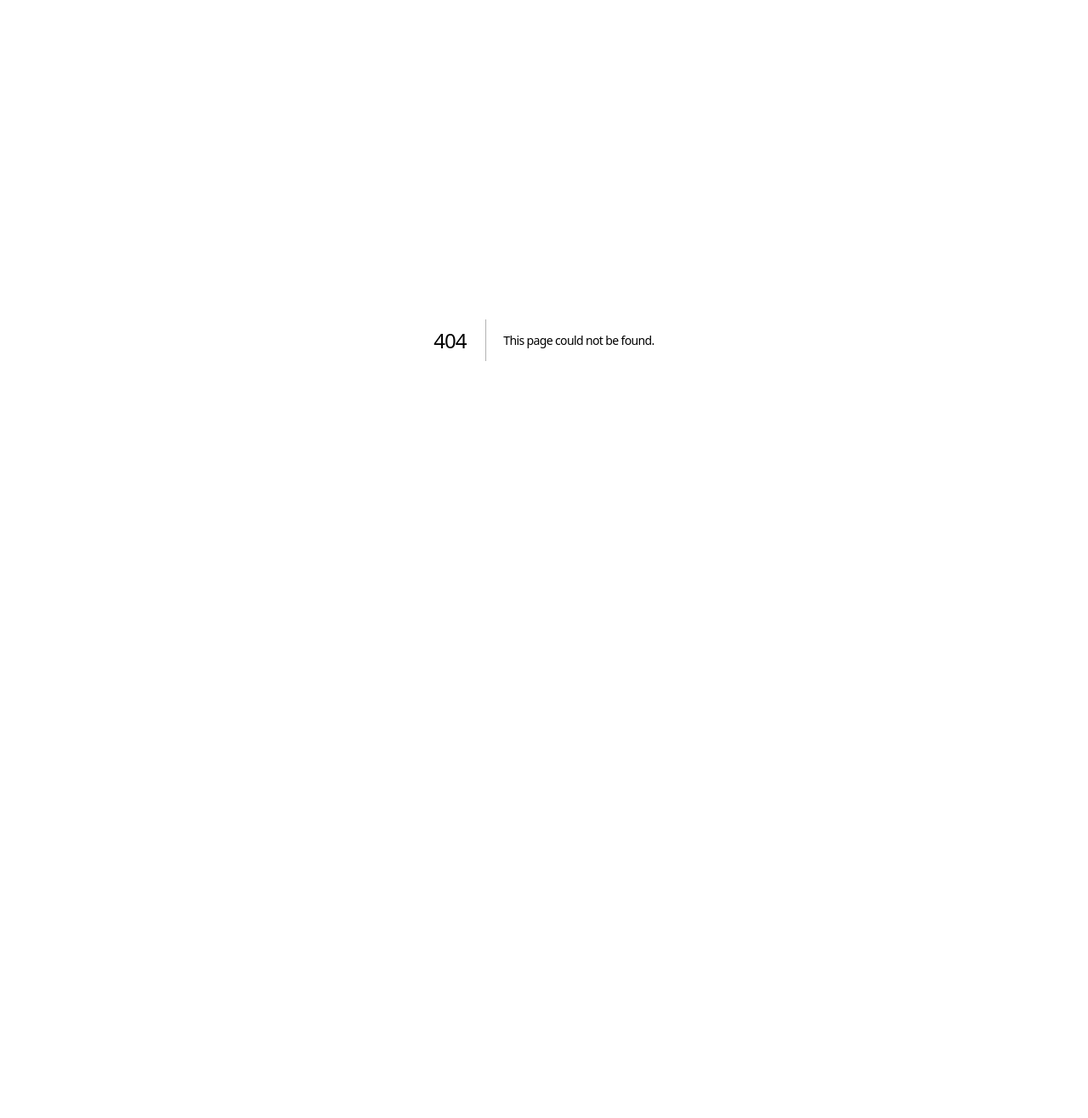
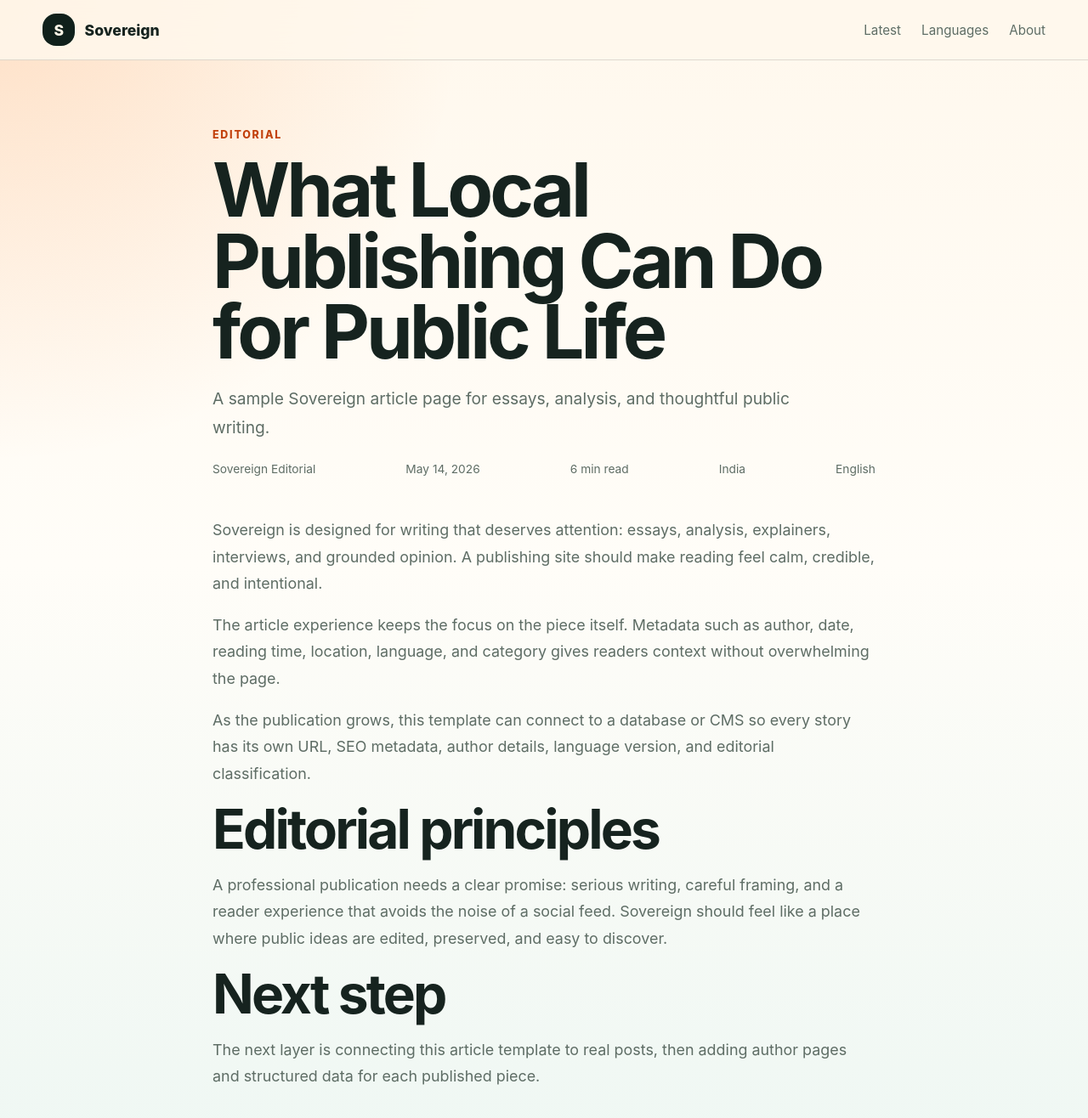
Before and after one commit to SovereignBharat/Sovereign, a Next.js app in the folder apps/web/: page /articles/1 in a window 1280 px wide. Before the commit this address had no page. Shown: the top 1316 px of the page at 85% size. Before the commit the page ends 800 px from the top, so only its background shows below. Built offline with nearby package versions, Linux system fonts and the light colour scheme.

Commit message:
Add professional article page template

```diff
--- /dev/null
+++ b/apps/web/app/articles/[slug]/page.tsx
@@ -0,0 +1,92 @@
+import type { Metadata } from "next";
+
+const article = {
+  title: "What Local Publishing Can Do for Public Life",
+  subtitle:
+    "A sample Sovereign article page for essays, analysis, and thoughtful public writing.",
+  author: "Sovereign Editorial",
+  date: "May 14, 2026",
+  readTime: "6 min read",
+  location: "India",
+  language: "English",
+  category: "Editorial",
+};
+
+export const metadata: Metadata = {
+  title: article.title,
+  description: article.subtitle,
+  openGraph: {
+    title: article.title,
+    description: article.subtitle,
+    type: "article",
+    authors: [article.author],
+    locale: "en_IN",
+  },
+};
+
+export default function ArticlePage() {
+  return (
+    <main>
+      <header className="site-header">
+        <a className="brand" href="/" aria-label="Sovereign home">
+          <span className="brand-mark">S</span>
+          <span>Sovereign</span>
+        </a>
+        <nav className="desktop-nav" aria-label="Article navigation">
+          <a href="/#latest">Latest</a>
+          <a href="/#languages">Languages</a>
+          <a href="/#about">About</a>
+        </nav>
+      </header>
+
+      <article className="section-shell" style={{ maxWidth: "820px", paddingTop: "4rem" }}>
+        <p className="eyebrow">{article.category}</p>
+        <h1 style={{ fontSize: "clamp(2.5rem, 7vw, 5.5rem)", lineHeight: 0.95, margin: "0 0 1.25rem" }}>
+          {article.title}
+        </h1>
+        <p className="hero-lede" style={{ marginBottom: "1.5rem" }}>
+          {article.subtitle}
+        </p>
+
+        <div className="story-meta" style={{ marginBottom: "3rem", flexWrap: "wrap" }}>
+          <span>{article.author}</span>
+          <span>{article.date}</span>
+          <span>{article.readTime}</span>
+          <span>{article.location}</span>
+          <span>{article.language}</span>
+        </div>
+
+        <div style={{ fontSize: "1.12rem", lineHeight: 1.85 }}>
+          <p>
+            Sovereign is designed for writing that deserves attention: essays,
+            analysis, explainers, interviews, and grounded opinion. A publishing
+            site should make reading feel calm, credible, and intentional.
+          </p>
+          <p>
+            The article experience keeps the focus on the piece itself. Metadata
+            such as author, date, reading time, location, language, and category
+            gives readers context without overwhelming the page.
+          </p>
+          <p>
+            As the publication grows, this template can connect to a database or
+            CMS so every story has its own URL, SEO metadata, author details,
+            language version, and editorial classification.
+          </p>
+          <h2>Editorial principles</h2>
+          <p>
+            A professional publication needs a clear promise: serious writing,
+            careful framing, and a reader experience that avoids the noise of a
+            social feed. Sovereign should feel like a place where public ideas
+            are edited, preserved, and easy to discover.
+          </p>
+          <h2>Next step</h2>
+          <p>
+            The next layer is connecting this article template to real posts,
+            then adding author pages and structured data for each published
+            piece.
+          </p>
+        </div>
+      </article>
+    </main>
+  );
+}
```
